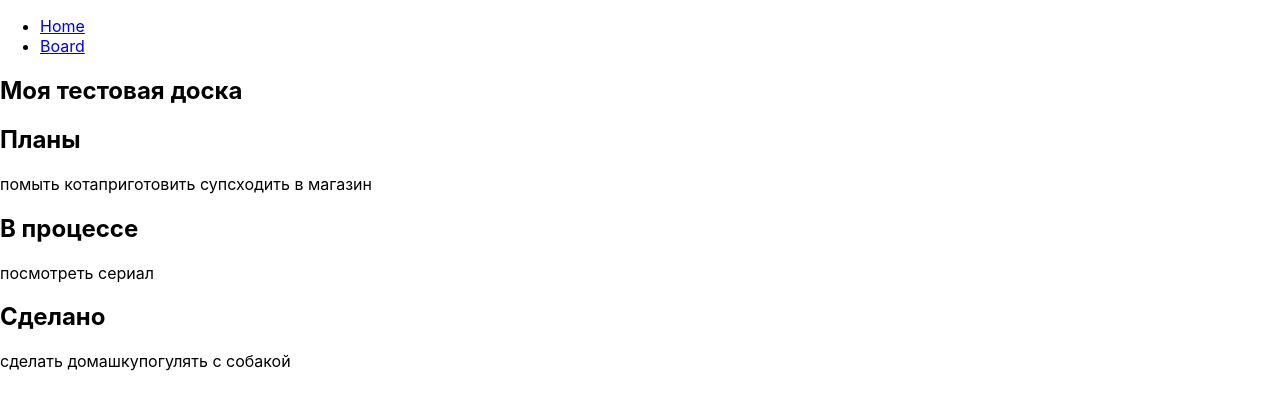
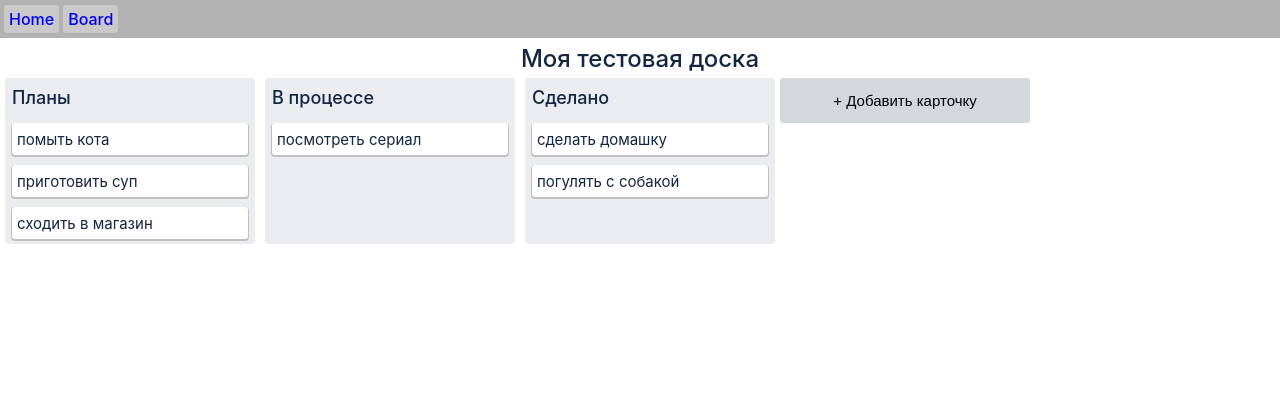
Before and after one commit to Kamikadze-Prog/my-trello-frontend, a React (Create React App) app: page /board in a window 1280 px wide. Shown: the top 410 px of the page. Built offline with nearby package versions, Linux system fonts and the light colour scheme.

Commit message:
fixed some tsx code and added scss style

```diff
--- a/src/App.tsx
+++ b/src/App.tsx
@@ -1,12 +1,13 @@
 import React from 'react';
 import logo from './logo.svg';
 import './App.css';
-import Board from './Board/Board';
+import './pages/App/app.scss';
+
+import Board from './pages/Board/Board';
 // eslint-disable-next-line import/order
 import { BrowserRouter as Router, Switch, Route, Link } from 'react-router-dom';
 
-// eslint-disable-next-line
-function Home() :JSX.Element{
+function Home(): JSX.Element {
   return (
     <div className="App">
       <header className="App-header">
@@ -24,6 +25,7 @@ function App(): JSX.Element {
   return (
     <Router>
       <div>
+        <div className="nav-container">
           <ul>
             <li>
               <Link to="/">Home</Link>
@@ -32,6 +34,7 @@ function App(): JSX.Element {
               <Link to="/board">Board</Link>
             </li>
           </ul>
+        </div>
         <Switch>
           <Route exact path="/">
             <Home />
--- a/src/Board/Board.tsx
+++ /dev/null
@@ -1,45 +0,0 @@
-import React from 'react';
-import List from './components/List/List';
-
-export default class Board extends React.Component {
-  // eslint-disable-next-line react/state-in-constructor
-  state = {
-    title: 'Моя тестовая доска',
-    lists: [
-      {
-        id: 1,
-        title: 'Планы',
-        cards: [
-          { id: 1, title: 'помыть кота' },
-          { id: 2, title: 'приготовить суп' },
-          { id: 3, title: 'сходить в магазин' },
-        ],
-      },
-      {
-        id: 2,
-        title: 'В процессе',
-        cards: [{ id: 4, title: 'посмотреть сериал' }],
-      },
-      {
-        id: 3,
-        title: 'Сделано',
-        cards: [
-          { id: 5, title: 'сделать домашку' },
-          { id: 6, title: 'погулять с собакой' },
-        ],
-      },
-    ],
-  };
-
-  render(): JSX.Element {
-    const { title } = this.state;
-    const { lists } = this.state;
-    const list = lists.map((el) => <List title={el.title} cards={el.cards} />);
-    return (
-      <div className="container">
-        <h2>{title}</h2>
-        <div className="inner_container">{list}</div>
-      </div>
-    );
-  }
-}
--- /dev/null
+++ b/src/pages/App/app.scss
@@ -0,0 +1,42 @@
+$textColor: #fff;
+$NavBgColor: hsla(0, 0%, 100%, .3);
+
+.nav-container {
+  width: 100%;
+  height: auto;
+  background-color: rgba(0, 0, 0, 0.3);
+  padding: 3px 0;
+}
+
+.nav-container {
+  ul {
+    display: flex;;
+    list-style: none;
+    padding: 2px;
+    margin: 0;
+  }
+}
+
+.nav-container {
+  li {
+    width: auto;
+    height: 28px;
+    padding: 0 5px;
+    margin: 0 2px;
+    border-radius: 3px;
+    display: flex;
+    align-items: center;
+    background-color: $NavBgColor;
+    color: $textColor;
+    font-weight: 500;
+  }
+}
+
+li a {
+  text-decoration: none;
+
+}
+
+li a:visited {
+  color: $textColor;
+}
--- /dev/null
+++ b/src/pages/Board/Board.tsx
@@ -0,0 +1,61 @@
+import React from 'react';
+import List from './components/List/List';
+import './components/Board/board.scss';
+import './components/Card/card.scss';
+import './components/List/list.scss';
+
+export default class Board extends React.Component {
+  // eslint-disable-next-line @typescript-eslint/ban-ts-comment
+  // @ts-ignore
+  constructor(props) {
+    super(props);
+    this.state = {
+      title: 'Моя тестовая доска',
+      lists: [
+        {
+          id: 1,
+          title: 'Планы',
+          cards: [
+            { id: 1, title: 'помыть кота' },
+            { id: 2, title: 'приготовить суп' },
+            { id: 3, title: 'сходить в магазин' },
+          ],
+        },
+        {
+          id: 2,
+          title: 'В процессе',
+          cards: [{ id: 4, title: 'посмотреть сериал' }],
+        },
+        {
+          id: 3,
+          title: 'Сделано',
+          cards: [
+            { id: 5, title: 'сделать домашку' },
+            { id: 6, title: 'погулять с собакой' },
+          ],
+        },
+      ],
+    };
+  }
+
+  render(): JSX.Element {
+    // eslint-disable-next-line @typescript-eslint/ban-ts-comment
+    // @ts-ignore
+    const { title } = this.state;
+    // eslint-disable-next-line @typescript-eslint/ban-ts-comment
+    // @ts-ignore
+    const { lists } = this.state;
+    // eslint-disable-next-line @typescript-eslint/ban-ts-comment
+    // @ts-ignore
+    const list = lists.map((el) => <List title={el.title} cards={el.cards} />);
+    return (
+      <div className="board-container">
+        <h2 className="board-name">{title}</h2>
+        <div className="inner_board-container">
+          {list}
+          <button>+ Добавить карточку</button>
+        </div>
+      </div>
+    );
+  }
+}
--- /dev/null
+++ b/src/pages/Board/components/Board/board.scss
@@ -0,0 +1,24 @@
+$boardColor: #142541;
+$bgColor : rgba(255, 255, 255, 0.3);
+
+.board-container {
+  width: 100%;
+  height: 100vh;
+  color: $boardColor;
+}
+
+.board-name {
+  box-sizing: border-box;
+  display: flex;
+  justify-content: center;
+  margin: 5px 0;
+  height: 30px;
+  align-items: center;
+  background-color: $bgColor;
+  font-weight: 500;
+}
+
+.inner_board-container {
+  display: flex;
+  width: 100%;
+}
--- a/src/Board/components/Card/Card.tsx
+++ b/src/pages/Board/components/Card/Card.tsx
@@ -1,8 +1,6 @@
 import React from 'react';
-
 // eslint-disable-next-line @typescript-eslint/ban-ts-comment
 // @ts-ignore
 export default function Card(title): JSX.Element {
-  // eslint-disable-next-line @typescript-eslint/no-redeclare
   return <span>{title.children[1]}</span>;
 }
--- /dev/null
+++ b/src/pages/Board/components/Card/card.scss
@@ -0,0 +1,46 @@
+$bgColor: #fff;
+
+.inner_toDo-container {
+  display: flex;
+  flex-direction: column;
+}
+
+.inner_toDo-container {
+  span {
+    box-sizing: border-box;
+    display: flex;
+    align-items: center;
+    margin: 5px;
+    background-color: $bgColor;
+    border-radius: 3px;
+    box-shadow: 0 1px 0 1px silver;
+    cursor: pointer;
+    height: 32px;
+    padding-left: 5px;
+    font-size: 15px;
+  }
+}
+
+.inner_toDo-container span:hover {;
+  background-color: #dadce3;;
+}
+
+button {
+  border: none;
+  width: 250px;
+  height: 45px;
+  border-radius: 3px;
+  font-family: sans-serif, 'Courier New';
+  font-size: 15px;
+  background-color: #d4d8dd;
+  cursor: pointer;
+}
+
+button:hover {
+  background-color: #e9e5e5;
+}
+
+button:active, button:focus {
+  outline: none;
+  border: none;
+}
--- a/src/Board/components/List/List.tsx
+++ b/src/pages/Board/components/List/List.tsx
@@ -1,17 +1,16 @@
 import React from 'react';
-import ICard from '../../../common/interfaces/ICard';
+import ICard from '../../../../common/interfaces/ICard';
 import Card from '../Card/Card';
 
 // eslint-disable-next-line @typescript-eslint/ban-ts-comment
 // @ts-ignore
-// eslint-disable-next-line @typescript-eslint/explicit-module-boundary-types
 export default function List(lists): JSX.Element {
   const { cards, title } = lists;
   const todo = cards.map((cardTitle: ICard) => <Card> title={cardTitle.title}</Card>);
   return (
-    <div className="ToDoWrapper">
+    <div className="toDo-container">
       <h2>{title}</h2>
-      <div className="ToDoInnerWrapper">{todo}</div>
+      <div className="inner_toDo-container">{todo}</div>
     </div>
   );
 }
--- /dev/null
+++ b/src/pages/Board/components/List/list.scss
@@ -0,0 +1,28 @@
+.toDo-container {
+  margin: 0 5px;
+  padding: 0 2px;
+  background-color: #ebecf0;
+  border-radius: 3px;
+  box-sizing: border-box;
+  display: flex;
+  flex-direction: column;
+  min-width: 250px;
+  min-height: 150px;
+  position: relative;
+  white-space: normal;
+}
+
+
+.toDo-container {
+  h2 {
+    display: flex;
+    text-align: center;
+    padding-left: 5px;
+    font-size: 18px;
+    line-height: 18px;
+    margin: 5px 0;
+    height: 30px;
+    align-items: center;
+    font-weight: 500;
+  }
+}
```
Also changed, not shown: 1 other file (tests, documents, lock files or other folders). Lines whose indentation alone changed are shown as unchanged.
